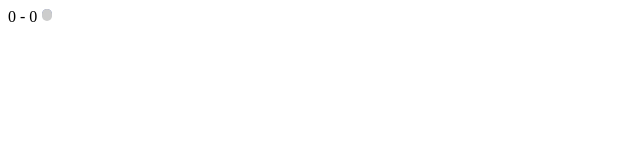
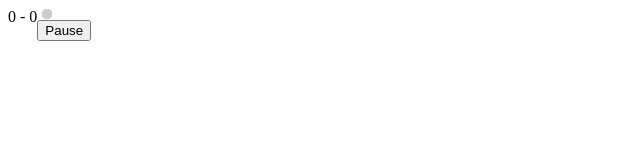
Before and after one commit to code-hike/hooks-talk-demo, a Next.js app: page / in a window 1280 px wide. Shown: the top 160 px of the page, without its empty margins (0-640 px from the left). Built offline with nearby package versions, Linux system fonts and the light colour scheme.

Commit message:
Add play/pause

```diff
--- a/src/demo.js
+++ b/src/demo.js
@@ -6,6 +6,7 @@ export function Demo() {
   const [state, setState] = React.useState({
     currentIndex: 0,
     stepProgress: 0,
+    isPlaying: true,
   });
   const playerRef = React.useRef();
   return (
@@ -15,7 +16,7 @@ export function Demo() {
           ref={playerRef}
           steps={steps}
           onChange={({ stepIndex, stepProgress }) =>
-            setState({ currentIndex: stepIndex, stepProgress })
+            setState((s) => ({ ...s, currentIndex: stepIndex, stepProgress }))
           }
         />
         {state.currentIndex} - {state.stepProgress}
@@ -24,9 +25,18 @@ export function Demo() {
         inputSteps={steps}
         currentIndex={state.currentIndex}
         stepProgress={state.stepProgress}
+        isPlaying={state.isPlaying}
         onChange={({ stepIndex, stepProgress }) =>
           playerRef.current.seek(stepIndex, stepProgress, false)
         }
+        play={() => {
+          playerRef.current.play();
+          setState((s) => ({ ...s, isPlaying: true }));
+        }}
+        pause={() => {
+          playerRef.current.pause();
+          setState((s) => ({ ...s, isPlaying: false }));
+        }}
       />
     </div>
   );
--- a/src/slider.js
+++ b/src/slider.js
@@ -3,7 +3,16 @@ import { Range, Direction, getTrackBackground } from "react-range";
 
 export { Slider };
 
-function Slider({ inputSteps, currentIndex, stepProgress, onChange, style }) {
+function Slider({
+  inputSteps,
+  currentIndex,
+  stepProgress,
+  onChange,
+  isPlaying,
+  play,
+  pause,
+  style,
+}) {
   const { steps, totalDuration } = React.useMemo(() => {
     let totalDuration = 0;
     let steps = [];
@@ -20,13 +29,20 @@ function Slider({ inputSteps, currentIndex, stepProgress, onChange, style }) {
   const currentStep = steps[currentIndex];
   const progress = currentStep.start + stepProgress;
   return (
+    <div style={{ display: "flex", flexDirection: "column", ...style }}>
       <RangeBar
+        style={style}
         max={totalDuration}
         value={progress}
-      style={style}
         ticks={steps.map((s) => s.start)}
         onChange={(value) => onChange(getStepProgressFromValue(steps, value))}
       />
+      {isPlaying ? (
+        <button onClick={pause}>Pause</button>
+      ) : (
+        <button onClick={play}>Play</button>
+      )}
+    </div>
   );
 }
 
@@ -63,7 +79,7 @@ function RangeBar({ max, value, onChange, ticks, style }) {
             // margin: "0 10px",
             position: "relative",
             alignItems: "center",
-            ...style,
+            flex: 1,
           }}
         >
           <div style={{ position: "absolute", height: "100%" }}>
```
Lines whose indentation alone changed are shown as unchanged.
